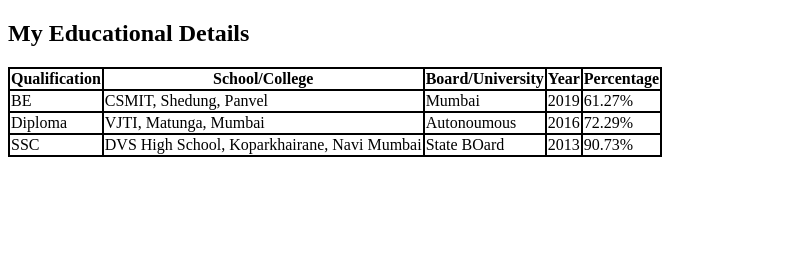
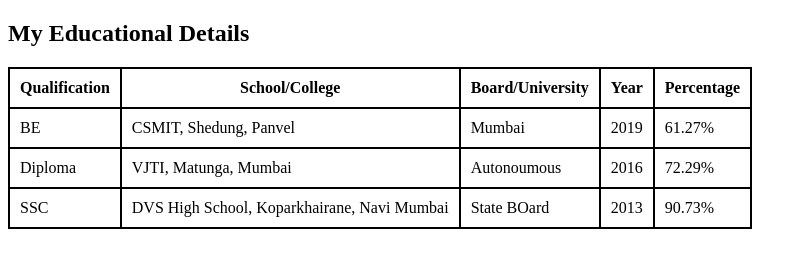
Before and after one commit to shwetapise9292/my_profile, a plain HTML site: page education.html in a window 1280 px wide. Shown: the whole page, without its empty margins (0-807 px from the left). Drawn offline with Linux system fonts and the light colour scheme.

Commit message:
Applied padding for td and th and right margin for table
Applied padding for td and th and right margin for table

```diff
--- a/education.html
+++ b/education.html
@@ -6,6 +6,12 @@
             table,tr, th, td {
                 border: 2px solid black;
                 border-collapse: collapse;
+            }
+            th, td {
+                padding: 10px;
+            }
+            table{
+                margin-right: 80px;
             }
         </style>
     </head>
```
